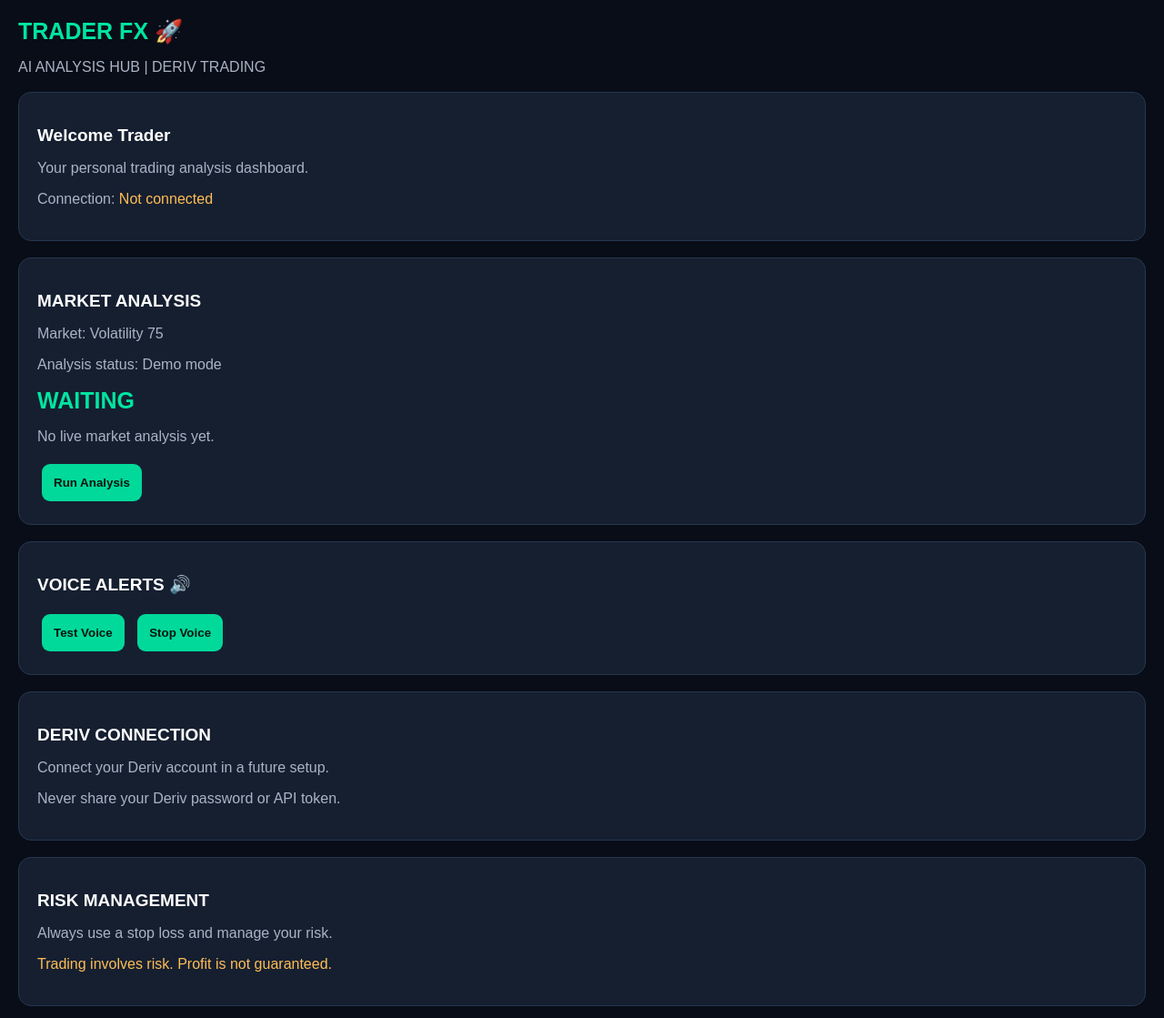
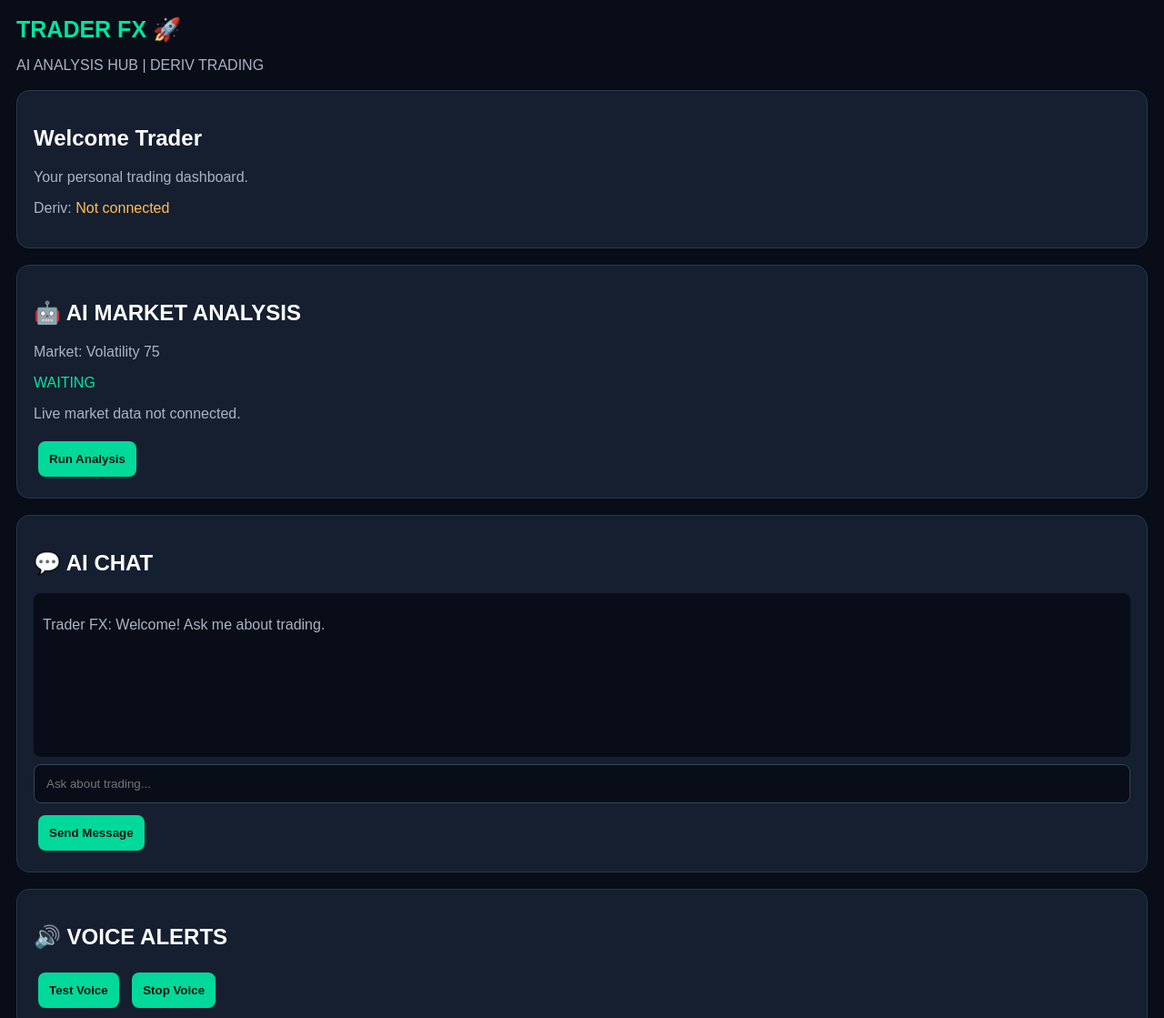
Before and after one commit to sammymweu59-dotcom/Trader-Fx-Analysis-Hub, a plain HTML site: page index.html in a window 1280 px wide. Shown: the top 1119 px of the page at 91% size. Drawn offline with Linux system fonts and the light colour scheme.

Commit message:
Update Trader FX Analysis Hub

```diff
--- a/index.html
+++ b/index.html
@@ -3,91 +3,95 @@
 <html lang="en">
 <head>
 <meta charset="UTF-8">
-<meta name="viewport" content="width=device-width, initial-scale=1.0">
+<meta name="viewport" content="width=device-width, initial-scale=1">
 <title>TRADER FX ANALYSIS HUB</title>
 <style>
 *{box-sizing:border-box}
-body{
- margin:0;background:#080d18;color:white;
- font-family:Arial,sans-serif;padding:20px;
-}
-header{color:#00e5a0;font-size:25px;font-weight:bold}
+body{margin:0;padding:18px;background:#080d18;color:white;font-family:Arial}
+header{font-size:25px;font-weight:bold;color:#00e5a0}
+.card{background:#151f30;padding:18px;border:1px solid #26374d;border-radius:14px;margin-top:18px}
 p{color:#aab4c5}
-.card{
- background:#151f30;padding:20px;
- border:1px solid #26374d;
- border-radius:14px;margin-top:18px;
-}
-h2{font-size:19px}
-button{
- background:#00d99a;color:#06140f;
- border:0;border-radius:9px;
- padding:13px;font-weight:bold;
- margin:5px;cursor:pointer;
-}
-.signal{font-size:25px;font-weight:bold}
+button{background:#00d99a;color:#06140f;border:0;padding:12px;border-radius:8px;font-weight:bold;margin:5px;cursor:pointer}
+input{width:100%;padding:13px;border-radius:8px;border:1px solid #34445a;background:#080d18;color:white;margin:8px 0}
 .green{color:#00e5a0}
 .orange{color:#ffbd55}
+#chat{height:180px;overflow:auto;background:#080d18;padding:10px;border-radius:8px}
 </style>
 </head>
 <body>
-
 <header>TRADER FX 🚀</header>
 <p>AI ANALYSIS HUB | DERIV TRADING</p>
 
 <div class="card">
 <h2>Welcome Trader</h2>
-<p>Your personal trading analysis dashboard.</p>
-<p>Connection: <span class="orange">Not connected</span></p>
+<p>Your personal trading dashboard.</p>
+<p>Deriv: <span class="orange" id="status">Not connected</span></p>
 </div>
 
 <div class="card">
-<h2>MARKET ANALYSIS</h2>
+<h2>🤖 AI MARKET ANALYSIS</h2>
 <p>Market: Volatility 75</p>
-<p>Analysis status: Demo mode</p>
-<div class="signal green" id="signal">WAITING</div>
-<p id="details">No live market analysis yet.</p>
+<p id="signal" class="green">WAITING</p>
+<p id="details">Live market data not connected.</p>
 <button onclick="analyse()">Run Analysis</button>
 </div>
 
 <div class="card">
-<h2>VOICE ALERTS 🔊</h2>
-<button onclick="speak()">Test Voice</button>
-<button onclick="stopVoice()">Stop Voice</button>
+<h2>💬 AI CHAT</h2>
+<div id="chat">
+<p>Trader FX: Welcome! Ask me about trading.</p>
+</div>
+<input id="question" placeholder="Ask about trading...">
+<button onclick="send()">Send Message</button>
 </div>
 
 <div class="card">
-<h2>DERIV CONNECTION</h2>
-<p>Connect your Deriv account in a future setup.</p>
-<p>Never share your Deriv password or API token.</p>
+<h2>🔊 VOICE ALERTS</h2>
+<button onclick="speak('Trader FX voice alerts are working')">Test Voice</button>
+<button onclick="speechSynthesis.cancel()">Stop Voice</button>
+</div>
+
+<div class="card">
+<h2>🔗 CONNECT DERIV</h2>
+<p>Secure account connection through Deriv OAuth.</p>
+<button onclick="connectDeriv()">Connect Deriv</button>
+<p id="connectmsg" class="orange">OAuth setup required.</p>
 </div>
 
 <div class="card">
 <h2>RISK MANAGEMENT</h2>
-<p>Always use a stop loss and manage your risk.</p>
+<p>Always protect your capital.</p>
 <p class="orange">Trading involves risk. Profit is not guaranteed.</p>
 </div>
 
 <script>
-function speak(){
+function speak(text){
  if(!window.speechSynthesis)return;
- let msg=new SpeechSynthesisUtterance(
- "Welcome to Trader FX Analysis Hub. Voice alerts are working."
- );
- speechSynthesis.speak(msg);
+ speechSynthesis.cancel();
+ speechSynthesis.speak(new SpeechSynthesisUtterance(text));
 }
-
-function stopVoice(){
- if(window.speechSynthesis)speechSynthesis.cancel();
+function analyse(){
+ document.getElementById('signal').textContent='WAIT';
+ document.getElementById('details').textContent=
+ 'Live market feed is not connected. No trading signal available.';
+ speak('Market data is not connected. Please wait.');
 }
-
-function analyse(){
- document.getElementById("signal").textContent="DEMO ANALYSIS";
- document.getElementById("details").textContent=
- "Sample display only. No live market data connected.";
- speak();
+function send(){
+ let q=document.getElementById('question').value.trim();
+ if(!q)return;
+ let chat=document.getElementById('chat');
+ chat.innerHTML+='<p>You: '+escapeHTML(q)+'</p>';
+ chat.innerHTML+='<p>Trader FX: I can help explain trading concepts. Live AI analysis requires an AI service connection.</p>';
+ document.getElementById('question').value='';
+ chat.scrollTop=chat.scrollHeight;
+}
+function escapeHTML(s){
+ return s.replace(/[&<>"']/g,c=>({'&':'&amp;','<':'&lt;','>':'&gt;','"':'&quot;',"'":'&#39;'}[c]));
+}
+function connectDeriv(){
+ document.getElementById('connectmsg').textContent=
+ 'Next: configure your Deriv OAuth application and Client ID.';
 }
 </script>
-
 </body>
 </html>
```
